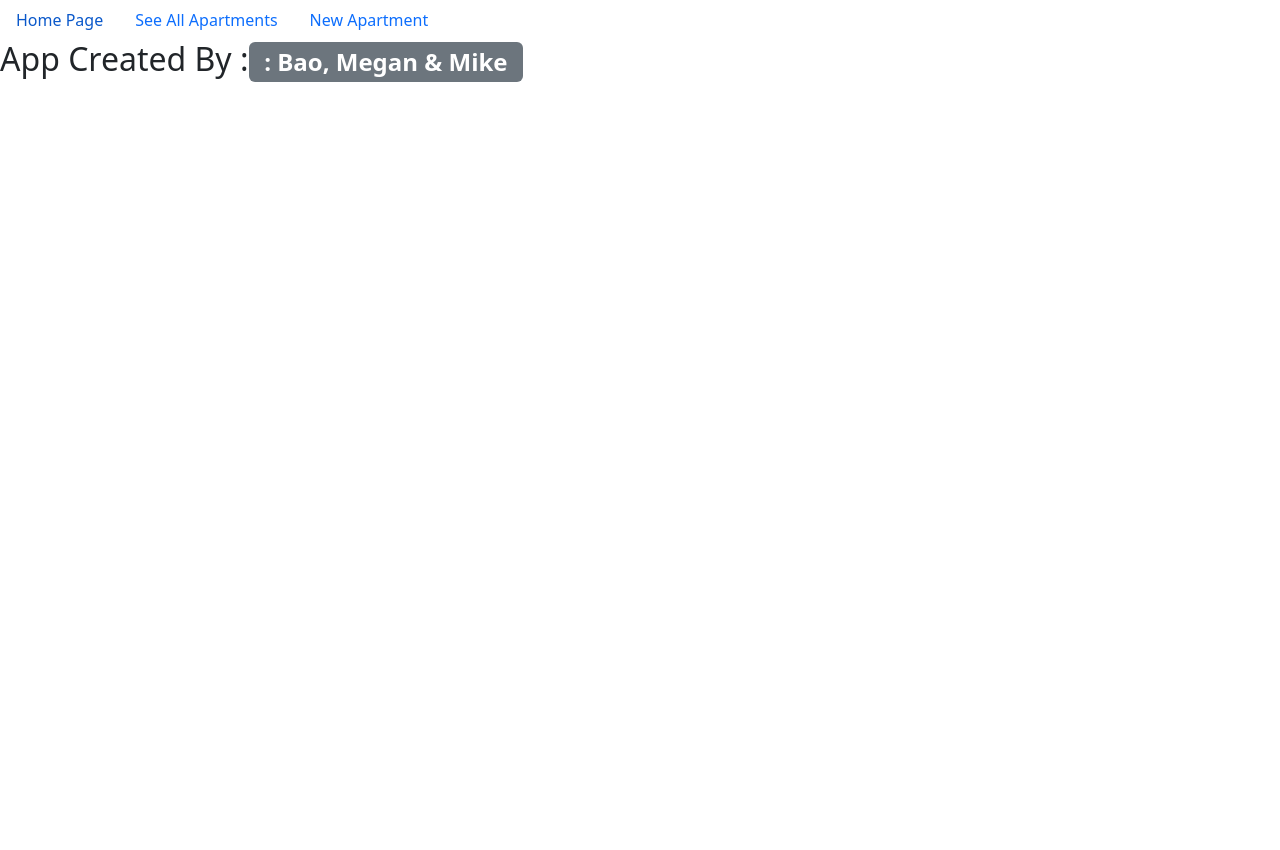
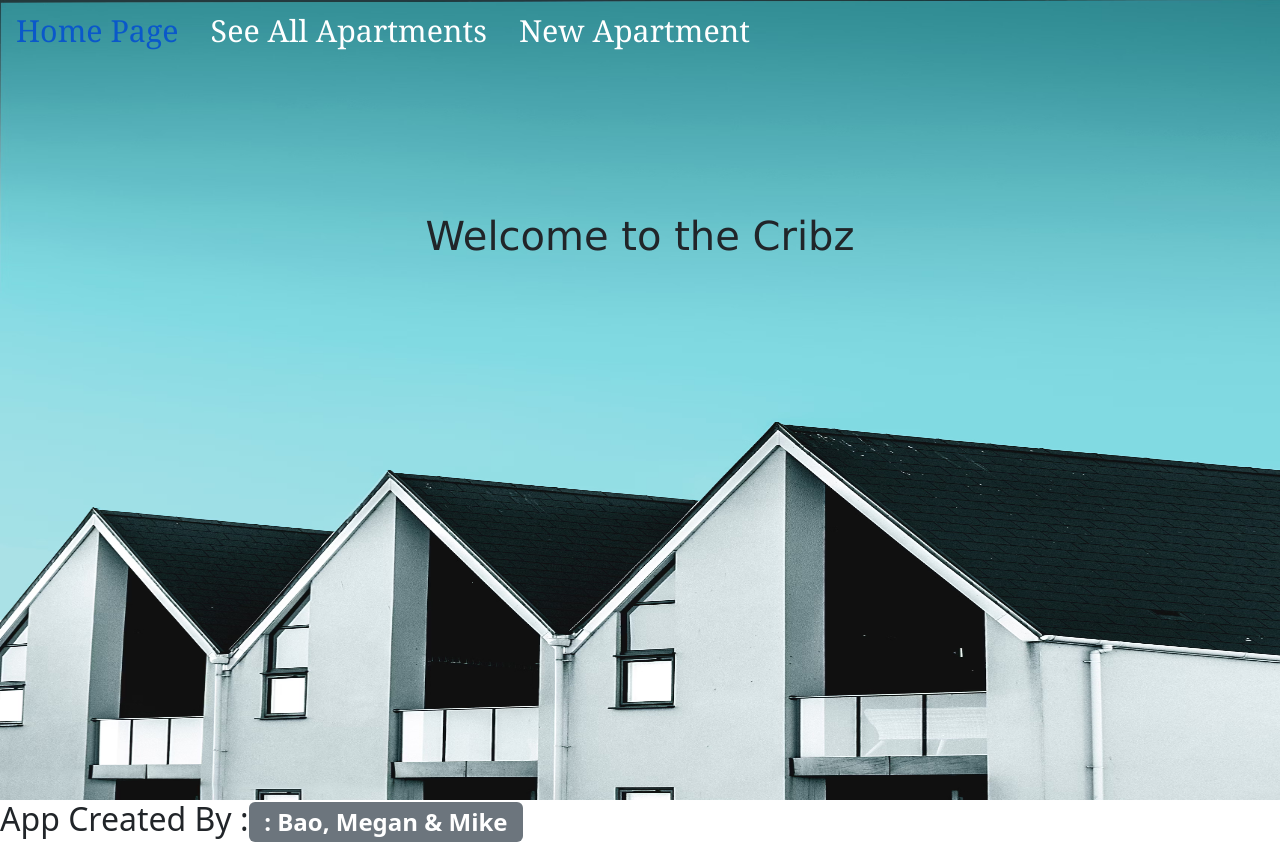
Before and after one commit to learn-academy-2023-echo/apartment-app-frontend-cribz, a React (Create React App) app: page / in a window 1280 px wide. Before the commit the page ends 800 px from the top, so only its background shows below. Built offline with nearby package versions, Linux system fonts and the light colour scheme.

Commit message:
fixed errors and added some styling

```diff
--- a/src/App.css
+++ b/src/App.css
@@ -1,38 +1,10 @@
-.App {
-  text-align: center;
+* {
+  box-sizing: border-box;
+  padding: 0;
+  margin: 0;
 }
 
-.App-logo {
-  height: 40vmin;
-  pointer-events: none;
+body {
+  margin: 0;
+  padding: 0;
 }
-
-@media (prefers-reduced-motion: no-preference) {
-  .App-logo {
-    animation: App-logo-spin infinite 20s linear;
-  }
-}
-
-.App-header {
-  background-color: #282c34;
-  min-height: 100vh;
-  display: flex;
-  flex-direction: column;
-  align-items: center;
-  justify-content: center;
-  font-size: calc(10px + 2vmin);
-  color: white;
-}
-
-.App-link {
-  color: #61dafb;
-}
-
-@keyframes App-logo-spin {
-  from {
-    transform: rotate(0deg);
-  }
-  to {
-    transform: rotate(360deg);
-  }
-}
--- a/src/App.js
+++ b/src/App.js
@@ -23,15 +23,15 @@ const App = () => {
     <>
       <Header />
       <Routes>
-        <Route path="/" elements={<Home />} />
-        <Route path="/apartmentedit/:id" elements={<ApartmentEdit />} />
-        <Route path="/apartmentindex" elements={<ApartmentIndex />} />
-        <Route path="/apartmentnew" elements={<ApartmentNew />} />
-        <Route path="/apartmentshow/:id" elements={<ApartmentShow />} />
-        <Route path="/apartmentprotectedindex" elements={<ApartmentProtectedIndex />} />
-        <Route path="/signin" elements={<SignIn />} />
-        <Route path="/signup" elements={<SignUp />} />
-        <Route path="*" elements={<NotFound />} />
+        <Route path="/" element={<Home />} />
+        <Route path="/apartmentedit/:id" element={<ApartmentEdit />} />
+        <Route path="/apartmentindex" element={<ApartmentIndex />} />
+        <Route path="/apartmentnew" element={<ApartmentNew />} />
+        <Route path="/apartmentshow/:id" element={<ApartmentShow />} />
+        <Route path="/apartmentprotectedindex" element={<ApartmentProtectedIndex />} />
+        <Route path="/signin" element={<SignIn />} />
+        <Route path="/signup" element={<SignUp />} />
+        <Route path="*" element={<NotFound />} />
       </Routes>
       <Footer />
     </>
--- a/src/components/Footer.js
+++ b/src/components/Footer.js
@@ -3,13 +3,14 @@ import { Badge } from 'reactstrap';
 
 const Footer = () => {
   return (
-
+    <>
       <h2>
         App Created By :{''}
         <Badge>
           : Bao, Megan & Mike
         </Badge>
       </h2>
+    </>
   )
 }
 
--- /dev/null
+++ b/src/components/Header.css
@@ -0,0 +1,15 @@
+.nav-bar{
+
+  position: absolute;
+  z-index: 1;
+
+}
+
+.nav-bar .nav-link {
+  font-size: 1.9rem;
+  height: 100%;
+  width: max-content;
+  text-decoration: none;
+  color: white;
+  font-family: Cambria, Cochin, Georgia, Times, 'Times New Roman', serif;
+}
--- a/src/components/Header.js
+++ b/src/components/Header.js
@@ -1,11 +1,11 @@
 import React from "react"
 import { Nav, NavItem } from "reactstrap"
 import { NavLink } from "react-router-dom"
-
+import './Header.css'
 
 const Header = () => {
   return (
-    <Nav>
+    <Nav className='nav-bar'>
       <NavItem>
         <NavLink to="/" className="nav-link">
           Home Page
--- /dev/null
+++ b/src/pages/Home.css
@@ -0,0 +1,28 @@
+.home-container{
+  width: 100%;
+  height: 100vh;
+  position: relative;
+}
+
+.image-background {
+  width: 100%;
+  height: 100vh;
+  position: relative;
+}
+
+.home-image{
+  width: 100%;
+  height: 100%;
+  background-size: cover;
+  background-position: center;
+  z-index: -1;
+}
+
+.home-title {
+  position: absolute;
+  transform: translate(-50%, -50%);
+  top: 30%;
+  left: 50%;
+  text-align: center;
+  font-family:Verdana, Geneva, Tahoma, sans-serif
+}
--- a/src/pages/Home.js
+++ b/src/pages/Home.js
@@ -1,8 +1,17 @@
 import React from 'react'
-
+import '../pages/Home.css'
+import homeBkgd from '../assets/home-background.png'
 const Home = () => {
   return (
-    <div>Home</div>
+    <div className='home-container'>
+      <div className='image-background'>
+        <img className='home-image'src={homeBkgd} alt='home-background-image'/>
+      </div>
+
+      <div className='home-title'>
+        <h1>Welcome to the Cribz</h1>
+      </div>
+    </div>
   )
 }
 
```
Also changed, not shown: src/assets/home-background.png (added). Lines whose indentation alone changed are shown as unchanged.
